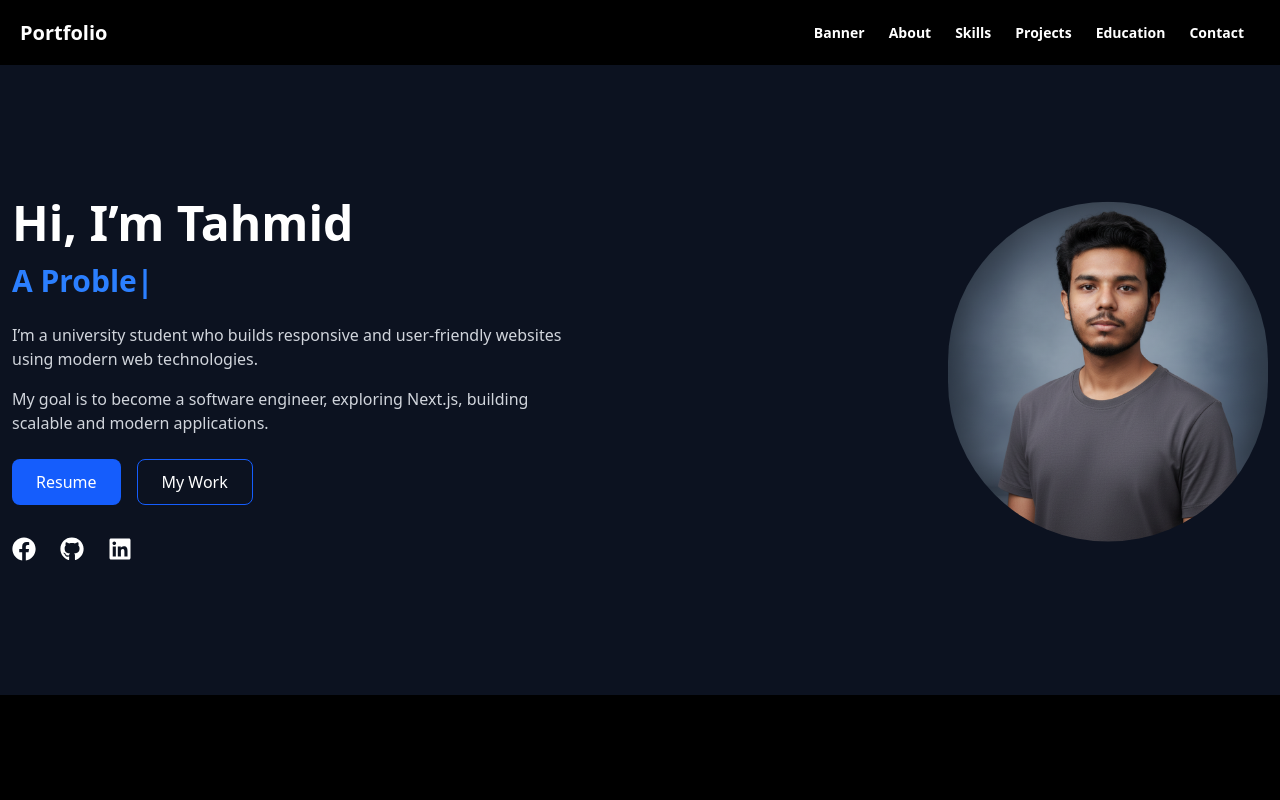
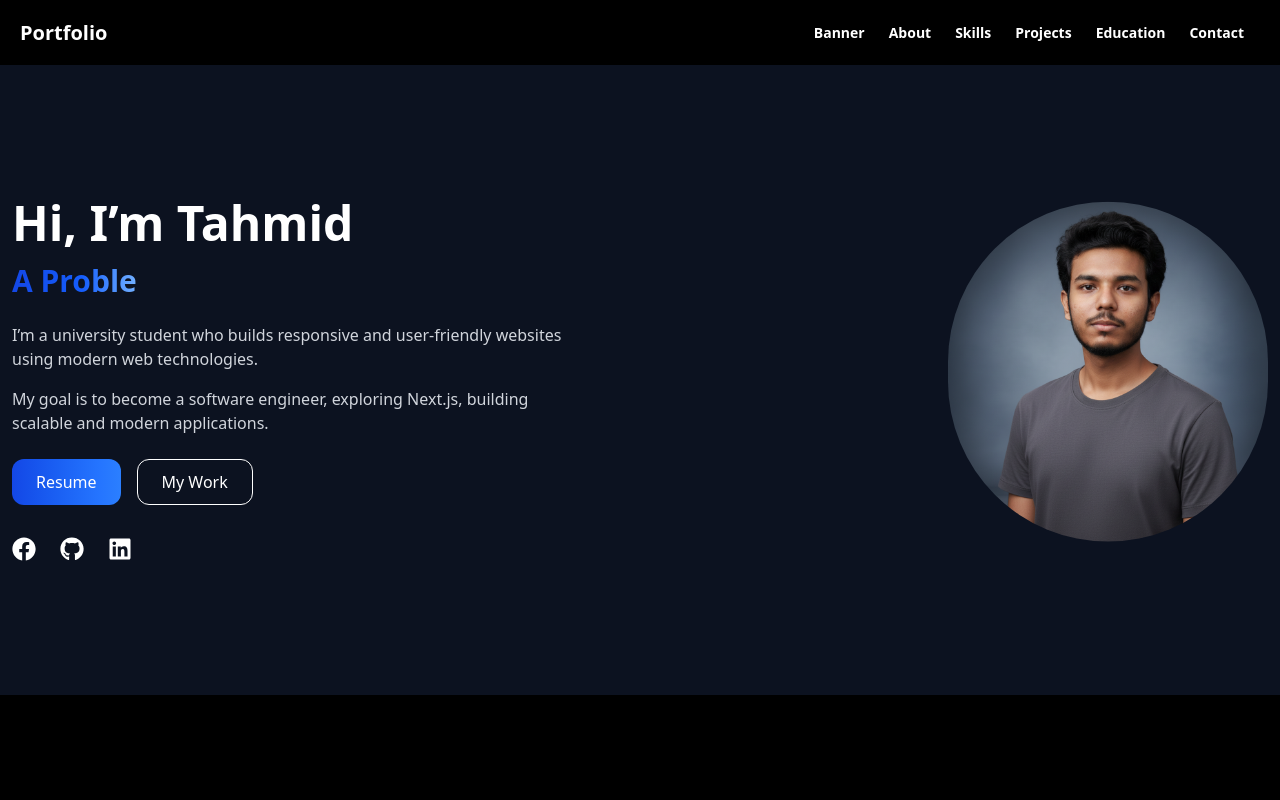
Before and after one commit to tahmid-khan-hub/my-portfolio-nextjs, a Next.js app: page / in a window 1280 px wide. Shown: the top 800 px of the page. Built offline with nearby package versions, Linux system fonts and the light colour scheme.

Commit message:
updated banner section buttons styles and type animation

```diff
--- a/src/components/Banner.tsx
+++ b/src/components/Banner.tsx
@@ -33,7 +33,7 @@ export default function Banner() {
             wrapper="span"
             speed={50}
             repeat={Infinity}
-            className="text-2xl md:text-3xl font-semibold text-blue-500 mb-6"
+            className="text-3xl font-semibold bg-gradient-to-r from-blue-700 via-blue-600 to-blue-300 bg-clip-text text-transparent inline-block mb-6"
           />
 
           {/* Paragraphs */}
@@ -50,10 +50,10 @@ export default function Banner() {
           <div className="flex gap-4 mb-6 w-full sm:w-auto justify-center md:justify-start">
             <button
              onClick={() => window.open(ResumeLink, "_blank")}
-             className="px-6 py-2.5 bg-blue-600 rounded-lg hover:bg-blue-700 transition-colors font-medium">
+             className="px-6 py-2.5 bg-gradient-to-r from-blue-700 to-blue-500 hover:from-blue-800 hover:to-blue-800 transition rounded-xl font-medium">
                 Resume
             </button>
-            <a href="#projects"><button className="px-6 py-2.5 border border-blue-600 rounded-lg hover:bg-blue-600 hover:text-white transition-colors font-medium">
+            <a href="#projects"><button className="px-6 py-2.5 border bg-gradient-to-r from-bg-[#0c1220] to-bg-[#0c1220]  hover:border-blue-500 hover:text-blue-500 transition rounded-xl font-medium">
                 My Work
             </button></a>
           </div>
```
